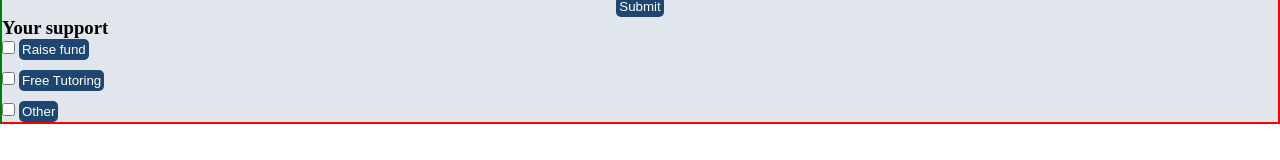
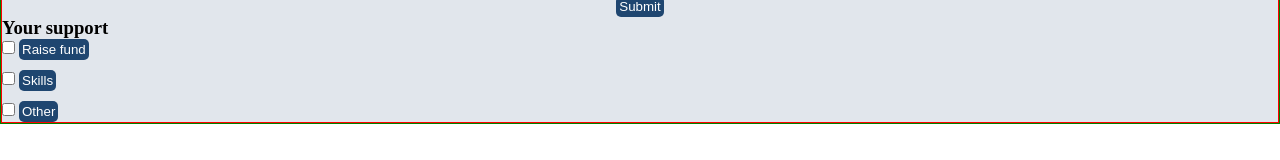
Before and after one commit to Y-elv/EduNetworkConnect, a React (Vite) app in the folder client/: page /volunteer in a window 1280 px wide. Shown: the part 335-495 px from the top of the page. Built offline with nearby package versions, Linux system fonts and the light colour scheme.

Commit message:
updated volunteer page

```diff
--- a/client/src/Pages/Dashboard/VolunteerPage.jsx
+++ b/client/src/Pages/Dashboard/VolunteerPage.jsx
@@ -29,7 +29,7 @@ const VolunteerPage = () => {
     {/* Skills */}
     <div>
     <input type="checkbox" name="" id="" /> {""}
-    <button className='yes-btn'style={{marginBottom:"10px"}} >Free Tutoring</button>
+    <button className='yes-btn'style={{marginBottom:"10px"}} >Skills</button>
     </div>
     {/* Other */}
     <div>
```
